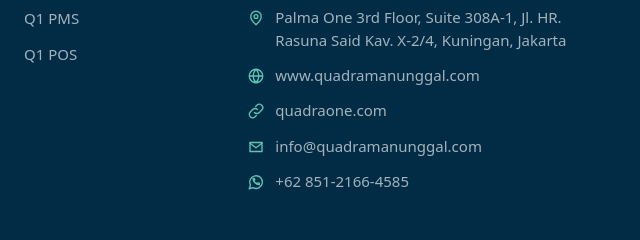
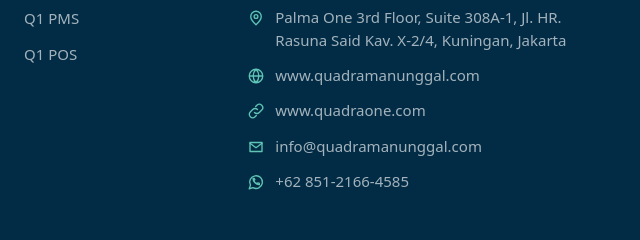
Before and after one commit to halflefthanded-alt/Website-QM, a plain HTML site: page index.html in a window 1280 px wide. Shown: the part 10437-10677 px from the top of the page, 640-1280 px from the left. Drawn offline with Linux system fonts and the light colour scheme; a web font is replaced by a local one.

Commit message:
Footer: show and link www.quadraone.com
Matches www.quadramanunggal.com in the same contact column.

Co-Authored-By: Claude Opus 5.5 <noreply@anthropic.com>

```diff
--- a/index.html
+++ b/index.html
@@ -490,7 +490,7 @@
         <strong>PT Quadra Manunggal Sejahtera</strong>
         <a class="fc" href="https://www.google.com/maps/search/?api=1&query=Palma%20One%2C%20Jl.%20HR.%20Rasuna%20Said%20Kav.%20X-2%2F4%2C%20Kuningan%2C%20Jakarta" target="_blank" rel="noopener"><svg class="fc__ico" viewBox="0 0 24 24" aria-hidden="true"><path d="M12 21s-7-6.2-7-11a7 7 0 1 1 14 0c0 4.8-7 11-7 11z"/><circle cx="12" cy="10" r="2.5"/></svg><span>Palma One 3rd Floor, Suite 308A-1, Jl. HR. Rasuna Said Kav. X-2/4, Kuningan, Jakarta</span></a>
         <a class="fc" href="https://www.quadramanunggal.com" target="_blank" rel="noopener"><svg class="fc__ico" viewBox="0 0 24 24" aria-hidden="true"><path d="M12 21a9 9 0 1 0 0-18 9 9 0 0 0 0 18Zm-9-9h18M12 3c2.5 2.6 3.8 5.6 3.8 9S14.5 18.4 12 21c-2.5-2.6-3.8-5.6-3.8-9S9.5 5.6 12 3Z"/></svg><span>www.quadramanunggal.com</span></a>
-        <a class="fc" href="https://quadraone.com" target="_blank" rel="noopener"><svg class="fc__ico" viewBox="0 0 24 24" aria-hidden="true"><path d="M10 14a4.5 4.5 0 0 0 6.4 0l3.2-3.2a4.5 4.5 0 0 0-6.4-6.4L11.6 6M14 10a4.5 4.5 0 0 0-6.4 0l-3.2 3.2a4.5 4.5 0 0 0 6.4 6.4l1.6-1.6"/></svg><span>quadraone.com</span></a>
+        <a class="fc" href="https://www.quadraone.com" target="_blank" rel="noopener"><svg class="fc__ico" viewBox="0 0 24 24" aria-hidden="true"><path d="M10 14a4.5 4.5 0 0 0 6.4 0l3.2-3.2a4.5 4.5 0 0 0-6.4-6.4L11.6 6M14 10a4.5 4.5 0 0 0-6.4 0l-3.2 3.2a4.5 4.5 0 0 0 6.4 6.4l1.6-1.6"/></svg><span>www.quadraone.com</span></a>
         <a class="fc" href="mailto:info@quadramanunggal.com"><svg class="fc__ico" viewBox="0 0 24 24" aria-hidden="true"><path d="M4 6h16v12H4z"/><path d="m4 7 8 6 8-6"/></svg><span>info@quadramanunggal.com</span></a>
         <a class="fc" href="https://wa.me/6285121664585" target="_blank" rel="noopener" aria-label="WhatsApp +62 851-2166-4585"><svg class="fc__ico" viewBox="0 0 24 24" aria-hidden="true"><path d="M3 21l1.6-4.8A8.5 8.5 0 1 1 8 19.6L3 21z"/><path d="M9 9.5c.3 2 2.5 4.3 4.6 4.8l1.2-1.2 1.7.8v1.6c-4 .5-8.7-4.1-8.4-8.2h1.6l.8 1.7L9 9.5z"/></svg><span>+62 851-2166-4585</span></a>
       </address>
```
